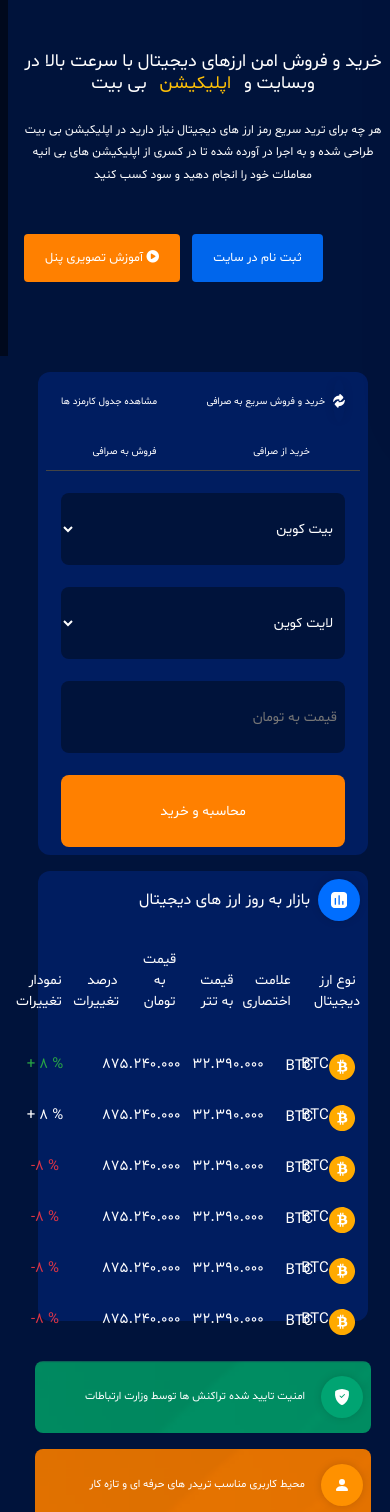
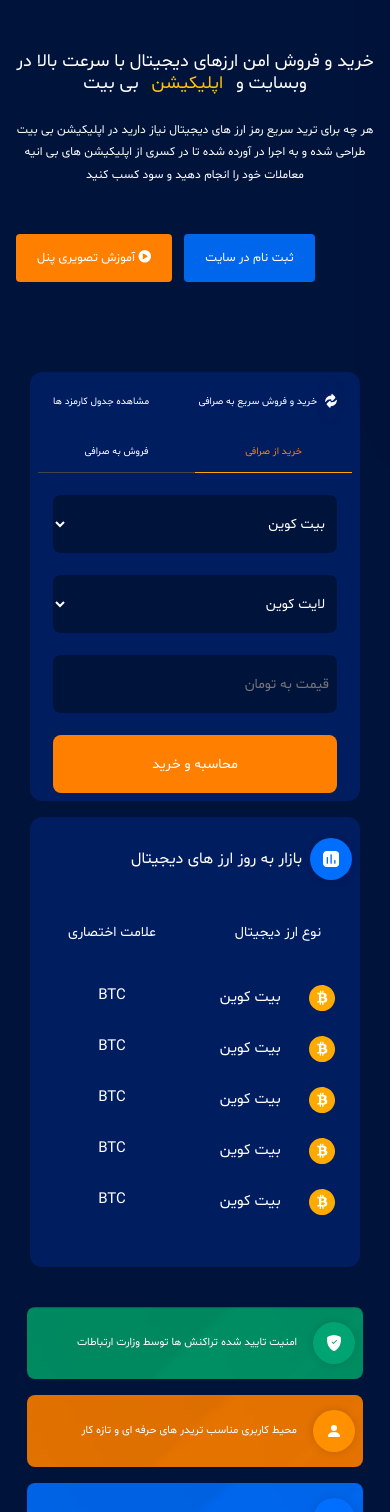
Before and after one commit to abbasEbadian/bi-bit, a plain HTML site: page index.html in a window 390 px wide. Shown: the part 488-2000 px from the top of the page. Drawn offline with nearby package versions, Linux system fonts and the light colour scheme.

Commit message:
minor fixes

```diff
--- a/css/responsive.css
+++ b/css/responsive.css
@@ -39,6 +39,16 @@
   .custom-table tbody th, .custom-table tbody td{
     width: 90px;
   }
+  .swap-box-table .custom-table tbody th, .swap-box-table .custom-table tbody td{
+    width: 160px;
+  }
+  .swap select,
+  .swap input,
+  .swap button {
+    height: 58px;
+  }
+
+
   .main-slider-content h2{
     font-size: 18px;
     text-align: center !important;
@@ -84,6 +94,10 @@
   }
   .swap-box span{
     font-size: 10px;
+  }
+  .swap-box .buy.active, .swap-box .sell.active{
+    border-color: #ff8000;
+    color: white;
   }
   .swap-box .buy{
     order: 3;
--- a/css/style.css
+++ b/css/style.css
@@ -70,6 +70,20 @@ p {
   padding: 12px 40px;
   line-height: 21px;
 }
+.btn-blue-outline:hover {
+  background-color: var(--color-blue);
+}
+.btn-blue-outline {
+  background-color: transparent;
+  color: white;
+  font-size: var(--font-size-12);
+  border-radius: 4px;
+  height: 48px;
+  padding: 12px 40px;
+  line-height: 21px;
+  transition: 0.2s;
+}
+
 .btn-orange-p0 {
   background-color: var(--color-orange);
   color: white;
@@ -1678,6 +1692,11 @@ button {
   font-size: 14px;
   text-align: right;
   padding: 0.5rem;
+  font-weight: 300;
+}
+.text-card-blog p{
+
+  font-size: 12px;
 }
 .text-card-blog {
   font-size: var(--font-size-12);
@@ -1706,7 +1725,6 @@ button {
   border: 1px solid rgb(238, 238, 238, 0.2);
   border-radius: 6px;
   /* padding: 20px 35px; */
-  background-color: var(--color-orange);
   transition: 0.2s all ease-in-out;
 }
 #search-bar {
@@ -2027,17 +2045,7 @@ button {
   color: white;
 }
 
-.custom-table tbody {
-  display: block;
-  max-height: 350px;
-  overflow-y: auto;
-}
-
-.custom-table thead, .custom-table tbody tr {
-  display: table;
-  width: 100%;
-  table-layout: fixed;
-}
+
 .custom-table {
   background-color: #001952;
   border-radius: 6px;
@@ -2066,7 +2074,7 @@ button {
   font-weight: 500;
   text-align: center;
 }
-.custom-table tbody th,
+.custom-table thead th,
 .custom-table tbody td {
   color: #fff;
   font-weight: 400;
@@ -2271,6 +2279,12 @@ body#index header {
 .swap input {
   background: var(--color-bg-navy-blue);
 }
+.swap-box > div > *{
+  line-height: 250%;;
+}
+.swap-box .buy.active span, .swap-box .sell.active span {
+  color: var(--color-orange);
+}
 .swap-box span {
   font-size: 12px;
   white-space: nowrap;
@@ -2284,21 +2298,28 @@ body#index header {
 .swap-box-table {
   background: var(--color-navy-blue);
   border-radius: 12px;
-  /* overflow-x: auto; */
+  overflow-x: auto;
   height: 450px;
 
 }
 .swap-box-table table {
   background: none;
 }
-
-.swap-box-table tbody {
+.swap-box-table .custom-table tbody th, .swap-box-table .custom-table tbody td{
+  width: auto;
+}
+.swap-box-table .custom-table  tbody {
   display: block;
-  max-height: 300px;
+  max-height: 260px;
   overflow-y: auto;
 }
-
-.swap-box-table thead, .swap-box-table tbody tr {
+.custom-table tbody {
+  display: block;
+  max-height: 350px;
+  overflow-y: auto;
+}
+
+.custom-table thead, .custom-table tbody tr {
   display: table;
   width: 100%;
   table-layout: fixed;
--- a/index.html
+++ b/index.html
@@ -190,7 +190,7 @@
                         <div class="col-md-2 col-6 sell">
                             <span>فروش به صرافی</span>
                         </div>
-                        <div class="col-md-2 col-6 buy">
+                        <div class="col-md-2 col-6 buy active">
                             <span>خرید از صرافی</span>
                         </div>
                         <div class="col-md-4 col-6 text-left tabler d-grid ">
@@ -234,13 +234,13 @@
                                     <th>قیمت به تتر</th>
                                     <th>قیمت به تومان</th>
                                     <th>درصد تغییرات</th>
-                                    <th>نمودار تغییرات</th>
+                                    <!-- <th>نمودار تغییرات</th> -->
                                 </tr>
                             </thead>
                             <tbody>
                                 <tr>
                                     <td>
-                                        <p>BTC</p>
+                                        <p>بیت کوین</p>
                                         <img src="img/crypto/Group 153.png" alt="">
                                     </td>
                                     <td>BTC</td>
@@ -250,7 +250,7 @@
                                 </tr>
                                 <tr>
                                     <td>
-                                        <p>BTC</p>
+                                        <p>بیت کوین</p>
                                         <img src="img/crypto/Group 153.png" alt="">
                                     </td>
                                     <td>BTC</td>
@@ -260,7 +260,7 @@
                                 </tr>
                                 <tr>
                                     <td>
-                                        <p>BTC</p>
+                                        <p>بیت کوین</p>
                                         <img src="img/crypto/Group 153.png" alt="">
                                     </td>
                                     <td>BTC</td>
@@ -270,7 +270,7 @@
                                 </tr>
                                 <tr>
                                     <td>
-                                        <p>BTC</p>
+                                        <p>بیت کوین</p>
                                         <img src="img/crypto/Group 153.png" alt="">
                                     </td>
                                     <td>BTC</td>
@@ -280,7 +280,7 @@
                                 </tr>
                                 <tr>
                                     <td>
-                                        <p>BTC</p>
+                                        <p>بیت کوین</p>
                                         <img src="img/crypto/Group 153.png" alt="">
                                     </td>
                                     <td>BTC</td>
@@ -290,7 +290,7 @@
                                 </tr>
                                 <tr>
                                     <td>
-                                        <p>BTC</p>
+                                        <p>بیت کوین</p>
                                         <img src="img/crypto/Group 153.png" alt="">
                                     </td>
                                     <td>BTC</td>
@@ -300,7 +300,7 @@
                                 </tr>
                                 <tr>
                                     <td>
-                                        <p>BTC</p>
+                                        <p>بیت کوین</p>
                                         <img src="img/crypto/Group 153.png" alt="">
                                     </td>
                                     <td>BTC</td>
@@ -310,7 +310,7 @@
                                 </tr>
                                 <tr>
                                     <td>
-                                        <p>BTC</p>
+                                        <p>بیت کوین</p>
                                         <img src="img/crypto/Group 153.png" alt="">
                                     </td>
                                     <td>BTC</td>
@@ -320,7 +320,7 @@
                                 </tr>
                                 <tr>
                                     <td>
-                                        <p>BTC</p>
+                                        <p>بیت کوین</p>
                                         <img src="img/crypto/Group 153.png" alt="">
                                     </td>
                                     <td>BTC</td>
@@ -330,7 +330,7 @@
                                 </tr>
                                 <tr>
                                     <td>
-                                        <p>BTC</p>
+                                        <p>بیت کوین</p>
                                         <img src="img/crypto/Group 153.png" alt="">
                                     </td>
                                     <td>BTC</td>
@@ -340,7 +340,7 @@
                                 </tr>
                                 <tr>
                                     <td>
-                                        <p>BTC</p>
+                                        <p>بیت کوین</p>
                                         <img src="img/crypto/Group 153.png" alt="">
                                     </td>
                                     <td>BTC</td>
@@ -350,7 +350,7 @@
                                 </tr>
                                 <tr>
                                     <td>
-                                        <p>BTC</p>
+                                        <p>بیت کوین</p>
                                         <img src="img/crypto/Group 153.png" alt="">
                                     </td>
                                     <td>BTC</td>
@@ -587,7 +587,7 @@
                                                 <span>47نظر</span>
                                             </a>
                                         </div>
-                                        <a href="#"class="more-info-blog btn-orange">
+                                        <a href="#"class="more-info-blog btn-blue-outline">
                                             مطالعه کنید
                                         </a>
                                         </a>
@@ -618,7 +618,7 @@
                                                 <span>47نظر</span>
                                             </a>
                                         </div>
-                                        <a class="more-info-blog btn-orange">
+                                        <a class="more-info-blog btn-blue-outline">
 
                                                 مطالعه کنید
 
@@ -650,7 +650,7 @@
                                                 <span>47نظر</span>
                                             </a>
                                         </div>
-                                        <div class="more-info-blog btn-orange">
+                                        <div class="more-info-blog btn-blue-outline">
                                                 مطالعه کنید
                                         </div>
                                     </div>
@@ -680,7 +680,7 @@
                                                 <span>47نظر</span>
                                             </a>
                                         </div>
-                                        <div class="more-info-blog btn-orange">
+                                        <div class="more-info-blog btn-blue-outline">
                                                 مطالعه کنید
                                         </div>
                                     </div>
@@ -710,7 +710,7 @@
                                                 <span>47نظر</span>
                                             </a>
                                         </div>
-                                        <div class="more-info-blog btn-orange">
+                                        <div class="more-info-blog btn-blue-outline">
                                                 مطالعه کنید
                                         </div>
                                     </div>
--- a/js/main.js
+++ b/js/main.js
@@ -82,6 +82,10 @@
     }
     mobileOffCanvasMenu();
 
+    $(".swap-box .buy, .swap-box .sell").click(e=>{
+      $(".swap-box .buy, .swap-box .sell").removeClass("active");
+      $(e.currentTarget).addClass("active");
+    });
 
 })(jQuery);
 const navToggle = document.querySelector('.offcanvas-toggle');
```
Also changed, not shown: photo_2021-10-06_21-18-27.jpg (deleted).
